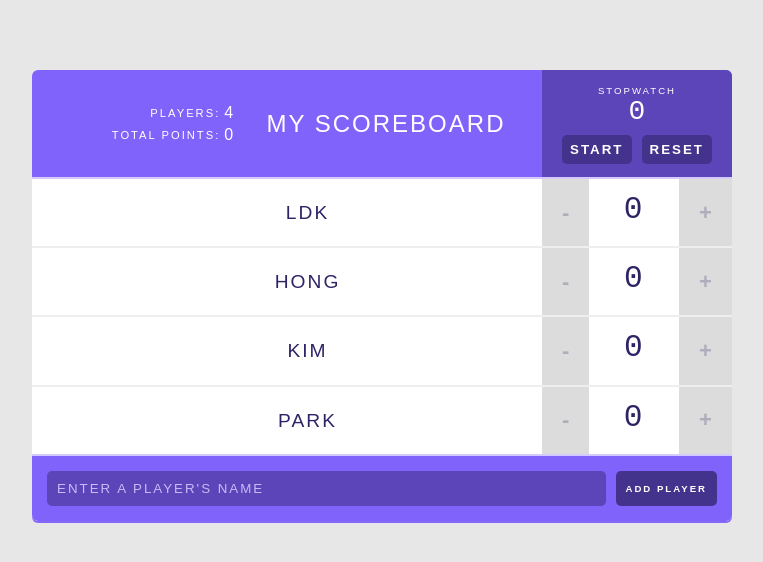
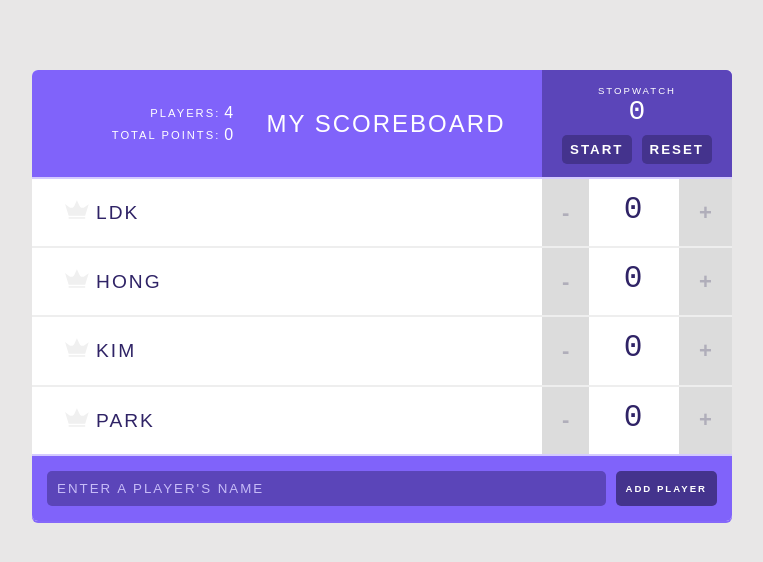
Before and after one commit to eastflag/react-scoreboard-aws, a React (Create React App) app: page / in a window 1280 px wide. Shown: the top 562 px of the page, without its empty margins (258-1021 px from the left). Built offline with nearby package versions, Linux system fonts and the light colour scheme.

Commit message:
highscore 로직 추가

```diff
--- a/src/App.js
+++ b/src/App.js
@@ -45,6 +45,11 @@
     });
   }
 
+  getHighScore = () => {
+    const highScore = this.state.players.reduce((maxScore, player) => maxScore > player.score ? maxScore : player.score, 0);
+    return highScore > 0 ? highScore : null;
+  }
+
   render() {
     return (
       <div className="scoreboard">
@@ -58,6 +63,7 @@
                removePlayer={this.handleRemovePlayer}
                changeScore={this.handleChangeScore}
                index={index}
+               isHighScore={item.score === this.getHighScore()}
                id={item.id} />)
         }
         <AddPlayerForm addPlayer={this.handleAddPlayer} />
--- a/src/components/Player.js
+++ b/src/components/Player.js
@@ -8,21 +8,24 @@
     name: PropTypes.string.isRequired,
     score: PropTypes.number.isRequired,
     index: PropTypes.number,
+    isHighScore: PropTypes.bool,
     removePlayer: PropTypes.func,
     changeScore: PropTypes.func
   }
 
   render() {
     console.log(this.props.name, ' rendered');
-    const {id, name, score, index, removePlayer, changeScore} = this.props;
+    const {id, name, score, index, isHighScore, removePlayer, changeScore} = this.props;
     return (
       <div className="player">
-      <span className="player-name">
-        <button className="remove-player" onClick={() => removePlayer(id)}>x</button>
-      </span>
         <span className="player-name">
-        {name}
-      </span>
+          <button className="remove-player" onClick={() => removePlayer(id)}>x</button>
+          <svg viewBox="0 0 44 35" className={isHighScore ? 'is-high-score' : ''}>
+            <path d="M26.7616 10.6207L21.8192 0L16.9973 10.5603C15.3699 14.1207 10.9096 15.2672 7.77534 12.9741L0 7.24138L6.56986 28.8448H37.0685L43.5781 7.72414L35.7425 13.0948C32.6685 15.2672 28.3288 14.0603 26.7616 10.6207Z" transform="translate(0 0.301727)"/>
+            <rect width="30.4986" height="3.07759" transform="translate(6.56987 31.5603)"/>
+          </svg>
+          {name}
+        </span>
         <Counter score={score} index={index} changeScore={changeScore} />
       </div>
     );
```
